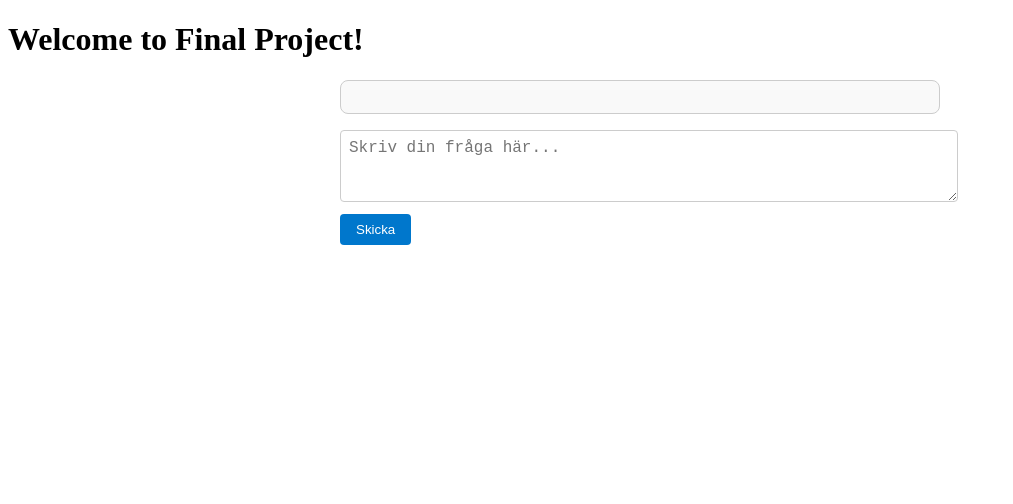
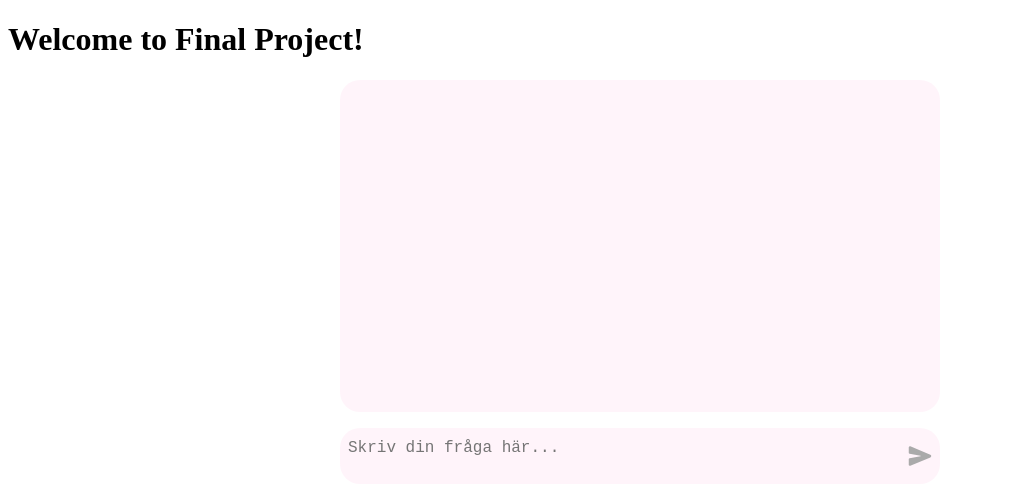
Before and after one commit to EmelieNyberg/project-ai-chatbot, a React (Vite) app in the folder frontend/: page / in a window 1280 px wide. Shown: the top 504 px of the page, without its empty margins (0-1013 px from the left). Built offline with nearby package versions, Linux system fonts and the light colour scheme.

Commit message:
added avatars for ai-bot and user

```diff
--- a/frontend/package.json
+++ b/frontend/package.json
@@ -11,7 +11,8 @@
   },
   "dependencies": {
     "react": "^18.2.0",
-    "react-dom": "^18.2.0"
+    "react-dom": "^18.2.0",
+    "react-icons": "^5.5.0"
   },
   "devDependencies": {
     "@types/react": "^18.2.15",
--- a/frontend/src/Sections/Chatbot.css
+++ b/frontend/src/Sections/Chatbot.css
@@ -5,52 +5,123 @@
 }
 
 .chat-window {
-    max-height: 300px;
+    height: 300px;
     overflow-y: auto;
-    border: 1px solid #ccc;
     padding: 1rem;
     margin-bottom: 1rem;
-    background-color: #f9f9f9;
-    border-radius: 8px;
+    background-color: rgba(255, 105, 180, 0.076);
+    border-radius: 20px;
 }
 
+
 .chat-message {
+    display: flex;
     margin-bottom: 0.75rem;
 }
 
-.chat-message.user {
-    text-align: right;
-    color: #333;
+.chat-message.ai {
+    justify-content: flex-start;
 }
 
-.chat-message.ai {
-    text-align: left;
-    color: #1a1a1a;
-    background-color: #e6f2ff;
-    padding: 0.5rem;
-    border-radius: 5px;
-    display: inline-block;
+.chat-message.user {
+    justify-content: flex-end;
 }
 
-textarea {
-    width: 100%;
-    padding: 0.5rem;
-    resize: vertical;
-    border-radius: 4px;
-    border: 1px solid #ccc;
-    font-size: 1rem;
+.avatar {
+    width: 32px;
+    height: 32px;
+    margin-right: 0.5rem;
+    flex-shrink: 0;
 }
 
-button {
-    margin-top: 0.5rem;
-    padding: 0.5rem 1rem;
-    background-color: #0077cc;
-    color: white;
-    border: none;
-    border-radius: 4px;
-    cursor: pointer;
+.chat-message.user .avatar {
+    order: 2;
+    margin-right: 0;
+    margin-left: 0.5rem;
 }
 
-button:hover {
-    background-color: #005fa3;
+.avatar img {
+    width: 100%;
+    height: 100%;
+    object-fit: cover;
 }
+
+.message-bubble {
+    max-width: 70%;
+    padding: 0.5rem 1rem;
+    border-radius: 20px;
+    font-size: 1rem;
+    line-height: 1.4;
+    word-wrap: break-word;
+}
+
+.chat-message.user .message-bubble {
+    background-color: white;
+    color: #333;
+    border-top-right-radius: 0;
+}
+
+.chat-message.ai .message-bubble {
+    background-color: #e6f2ff;
+    color: #1a1a1a;
+    border-top-left-radius: 0;
+}
+
+
+.input-container {
+    display: flex;
+}
+
+
+textarea {
+    background-color: rgba(255, 105, 180, 0.076);
+    width: 100%;
+    resize: none;
+    overflow-y: auto;
+    min-height: 1.5em;
+
+    max-height: 7.5em;
+
+    line-height: 1.5em;
+
+    padding: 0.5rem 0.5rem 0 0.5rem;
+    font-size: 1rem;
+    border-radius: 20px 0 0 20px;
+    border: none;
+}
+
+textarea:focus {
+    outline: none;
+}
+
+.send-btn {
+    background: rgba(255, 105, 180, 0.076);
+    border: none;
+    border-radius: 0 20px 20px 0;
+    cursor: pointer;
+    padding: 0.5rem;
+    transition: color 0.2s ease;
+    display: flex;
+    align-items: center;
+}
+
+.send-btn.inactive {
+    color: #aaa;
+    /* grå */
+    cursor: not-allowed;
+}
+
+.send-btn.active {
+    color: hotpink;
+    /* rosa */
+}
+
+.send-icon {
+    transition: transform 0.2s ease;
+}
+
+/* Endast när knappen är aktiv och man hovrar */
+.send-btn.active:hover .send-icon {
+    transform: scale(1.2);
+    /* växer med 20% */
+}
--- a/frontend/src/Sections/Chatbot.jsx
+++ b/frontend/src/Sections/Chatbot.jsx
@@ -1,6 +1,9 @@
 // frontend/Chatbot.jsx
 
 import { useState } from "react";
+import { IoSend } from "react-icons/io5";
+import aiAvatar from "../assets/ai-bot.png";
+import userAvatar from "../assets/user1.png";
 import "./Chatbot.css";
 
 export const Chatbot = () => {
@@ -31,26 +34,47 @@ export const Chatbot = () => {
 
   return (
     <div className="chatbot-container">
-
       <div className="chat-window">
         {messages.map((msg, index) => (
           <div
             key={index}
             className={`chat-message ${msg.role === "user" ? "user" : "ai"}`}
           >
-            <strong>{msg.role === "user" ? "Du:" : "AI:"}</strong> {msg.content}
+            <div className="avatar">
+              <img
+                src={msg.role === "user" ? userAvatar : aiAvatar}
+                alt={msg.role === "user" ? "User" : "AI"}
+              />
+            </div>
+
+            <div className="message-bubble">
+              <strong>{msg.role === "user" ? "Du:" : "AI:"}</strong> {msg.content}
+            </div>
           </div>
         ))}
       </div>
 
-      <form onSubmit={handleSubmit}>
+      <form
+        className="input-container"
+        onSubmit={handleSubmit}>
+
         <textarea
           value={input}
-          onChange={(e) => setInput(e.target.value)}
+          onChange={(e) => {
+            setInput(e.target.value);
+            e.target.style.height = "auto"; // först nollställ höjd
+            e.target.style.height = `${e.target.scrollHeight}px`; // sätt höjd = innehållets höjd
+          }}
           placeholder="Skriv din fråga här..."
-          rows={3}
         />
-        <button type="submit">Skicka</button>
+
+        <button
+          className={`send-btn ${input.trim() ? "active" : "inactive"}`}
+          type="submit"
+          disabled={!input.trim()}
+        >
+          <IoSend className="send-icon" size={24} />
+        </button>
       </form>
     </div>
   );
```
Also changed, not shown: frontend/src/assets/ai-bot.png (added), frontend/src/assets/user1.png (added), package.json (line endings or trailing spaces).
